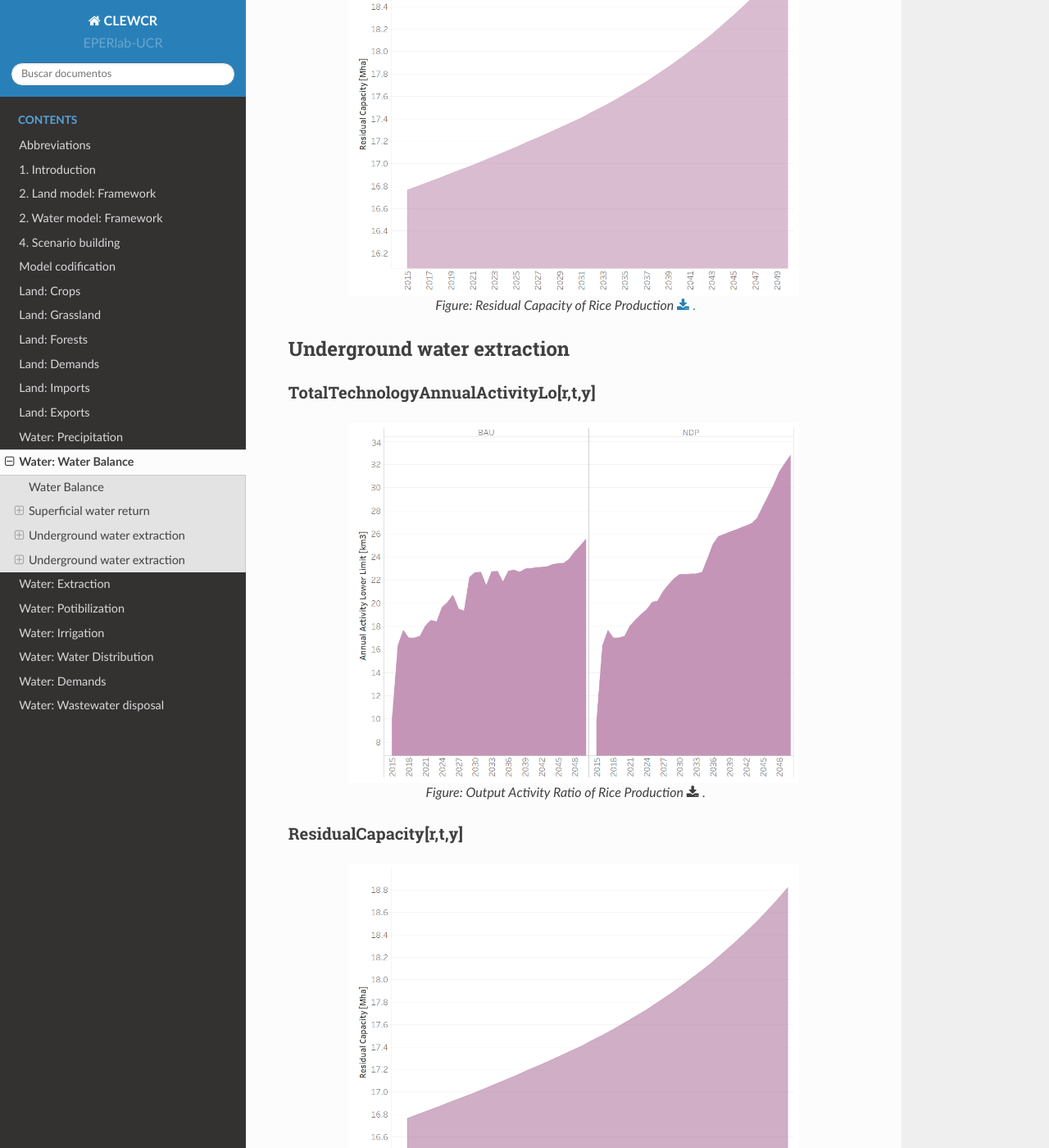
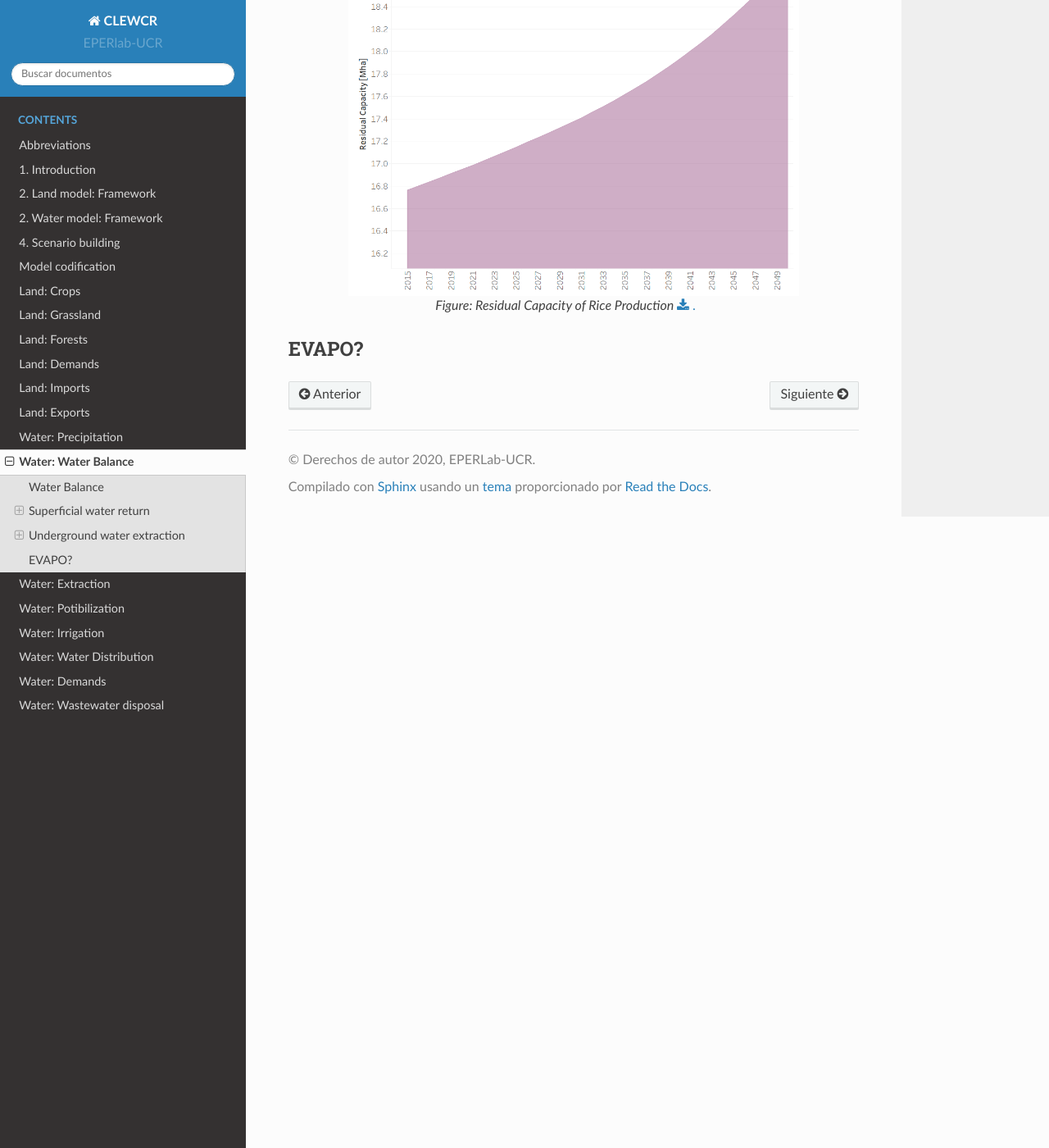
Before and after one commit to EPERLab/CLEW, a Sphinx documentation site: the page built from docs/fichas/08_WaterBalance.rst, in a window 1280 px wide and 1400 px high, scrolled down 2587 px. Shown: the whole window at 82% size. Built offline with Sphinx 7.4.7 and the Read the Docs theme 2.0.0, drawn with Linux system fonts in a browser that asks for light colours; formulas are drawn with MathJax 3; some of the changed text lies outside the part shown.

Commit message:
Update 08_WaterBalance.rst

```diff
--- a/docs/fichas/08_WaterBalance.rst
+++ b/docs/fichas/08_WaterBalance.rst
@@ -44,29 +44,6 @@ Underground water extraction
 
 TotalTechnologyAnnualActivityLo[r,t,y]
 ---------
-.. figure::  parameters/CRRETSUP_Activity_Lo.png
-   :align:   center
-   :width:   550 px
-
-   *Figure: Output Activity Ratio of Rice Production* :download:`. <csv/CRRETSUP_Activity_Lo.csv>`
-
-ResidualCapacity[r,t,y]
----------
-
-
-.. figure::  parameters/CRRETSUP_Residual_Capacity.png
-   :align:   center
-   :width:   550 px
-
-   *Figure: Residual Capacity of Rice Production* :download:`. <csv/CRRETSUP_Residual_Capacity.csv>`
-
-
-Underground water extraction
-++++++++++
-
-
-TotalTechnologyAnnualActivityLo[r,t,y]
----------
 .. figure::  parameters/CRRETSUB_Activity_Lo.png
    :align:   center
    :width:   550 px
@@ -82,3 +59,7 @@ ResidualCapacity[r,t,y]
    :width:   550 px
 
    *Figure: Residual Capacity of Rice Production* :download:`. <csv/CRRETSUB_Residual_Capacity.csv>`
+
+
+EVAPO?
+++++++++++
```
